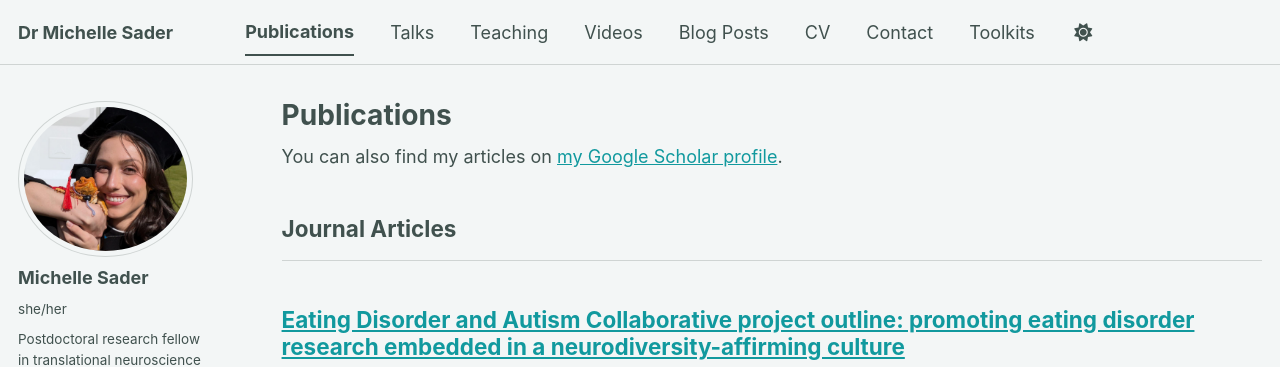
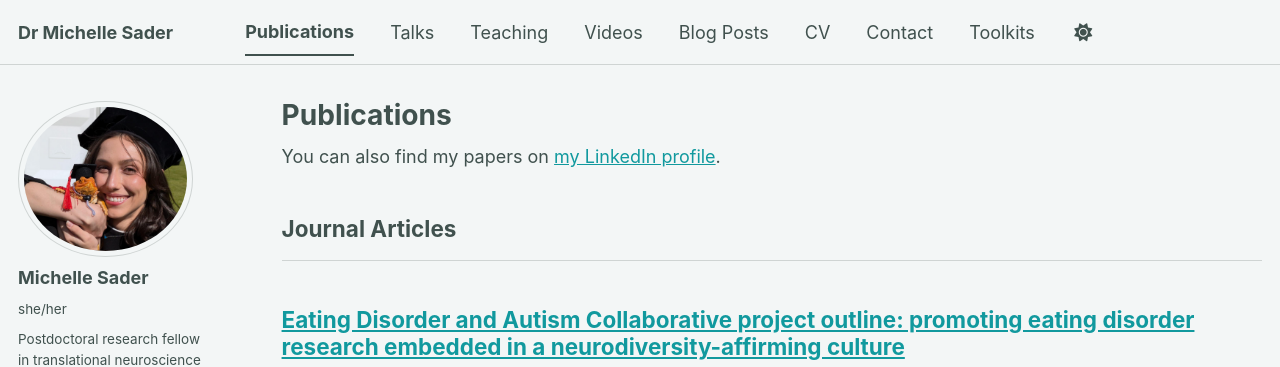
Before and after one commit to sadermichelle/sadermichelle.github.io, a Jekyll site: the page built from _pages/publications.html, in a window 1280 px wide and 900 px high. Shown: the top 367 px of the window. Built offline with Jekyll 4.4.1, drawn with Linux system fonts in a browser that asks for light colours; some web fonts are replaced; a script bundle is joined from its source files by our own code; library files that are not in the unit come from our copies.

Commit message:
Update Google Scholar link to LinkedIn profile

```diff
--- a/_pages/publications.html
+++ b/_pages/publications.html
@@ -6,7 +6,7 @@
 ---
 
 {% if site.author.googlescholar %}
-  <div class="wordwrap">You can also find my articles on <a href="{{site.author.googlescholar}}">my Google Scholar profile</a>.</div>
+  <div class="wordwrap">You can also find my papers on <a href="{{site.author.linkedin}}">my LinkedIn profile</a>.</div>
 {% endif %}
 
 {% include base_path %}
```
